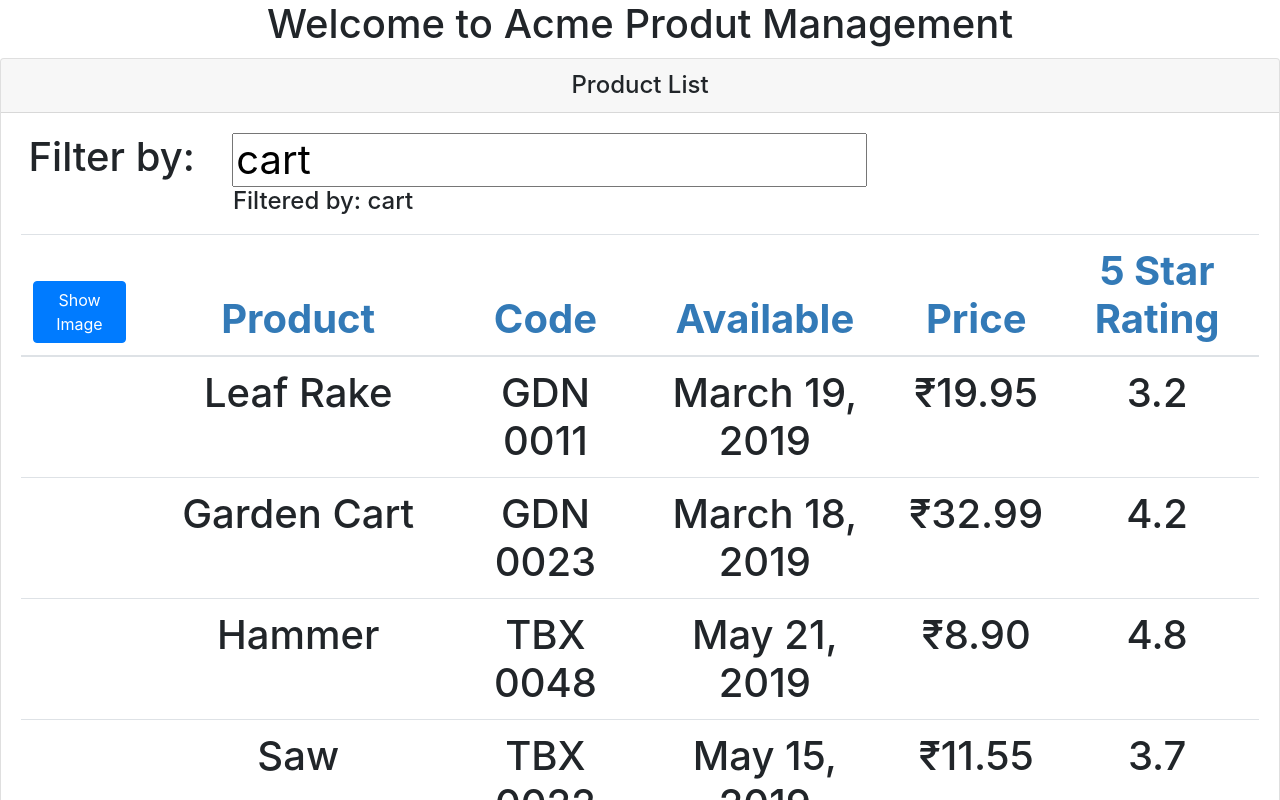
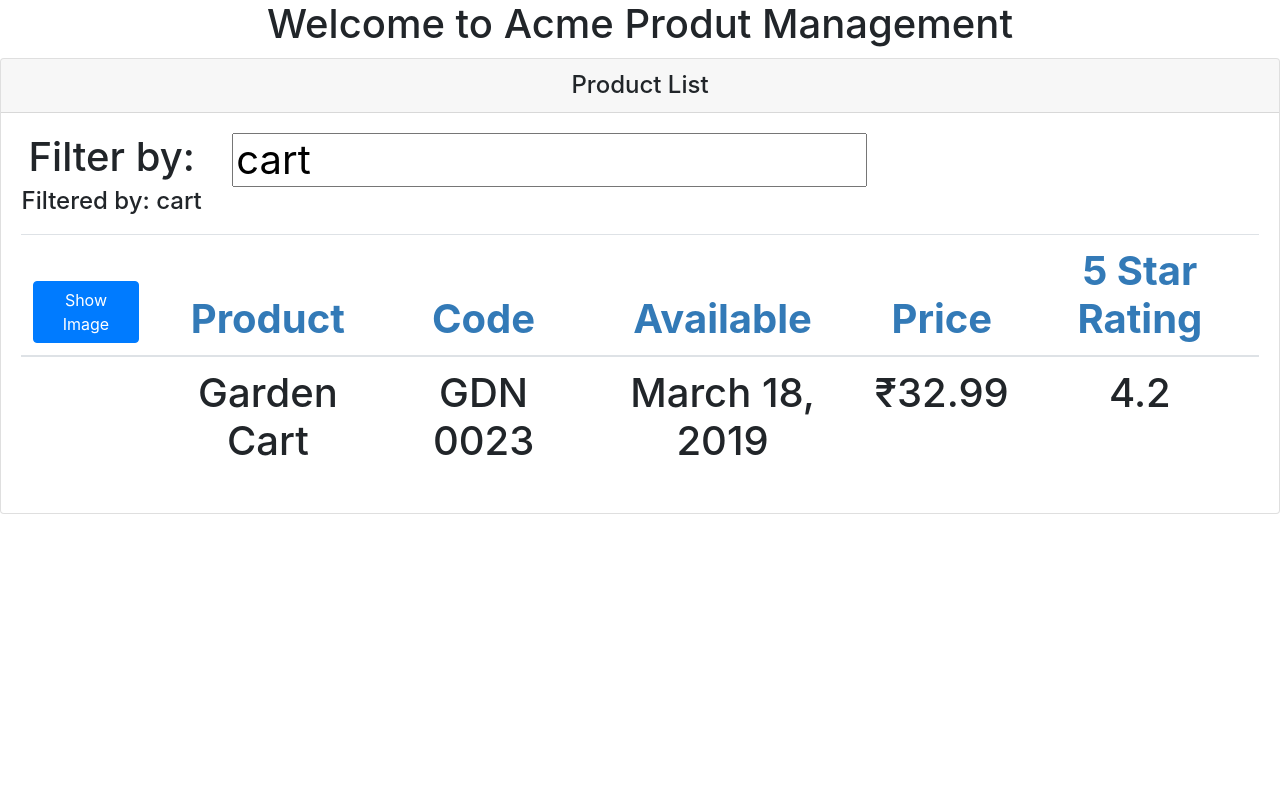
Before and after one commit to dklpu/Angular, an Angular app: page / in a window 1280 px wide. Shown: the top 800 px of the page. Built offline with nearby package versions, Linux system fonts and the light colour scheme.

Commit message:
Changes for filter product

```diff
--- a/src/app/products/product-list.component.html
+++ b/src/app/products/product-list.component.html
@@ -10,7 +10,7 @@
         </div>
       </div>
       <div class='row'>
-        <div class='col-md-6'>
+        <div class='col-md-2'>
           <h4>Filtered by: {{listFilter}}</h4>
         </div>
       </div>
@@ -32,7 +32,7 @@
             </tr>
           </thead>
           <tbody>
-          <tr *ngFor='let product of products'>
+          <tr *ngFor='let product of filteredProduct'>
             <td><img *ngIf ='showImage' [src]='product.imageUrl' [title]='product.productName' [style.width.px]='imageWidth' style.margin.px={{imageMargin}}></td>
             <td>{{product.productName}}</td>
             <td>{{product.productCode | uppercase | convertToSpaces: '-'}}</td>
--- a/src/app/products/product-list.component.ts
+++ b/src/app/products/product-list.component.ts
@@ -13,7 +13,16 @@ export class ProductListComponent implements OnInit
     imageWidth:number=50;
     imageMargin:number=2;
     showImage:boolean=false;
-    listFilter:string='cart';
+    // listFilter:string='cart';
+    _listFilter:string;
+    get listFilter():string{
+      return this._listFilter;
+    }
+    set listFilter(value:string){
+      this._listFilter=value;
+      this.filteredProduct=this.listFilter?this.performFilter(this.listFilter):this.products;
+    }
+    filteredProduct:IProduct[];
     products:IProduct[]=[
       {
               "productId": 1,
@@ -66,9 +75,21 @@ export class ProductListComponent implements OnInit
               "imageUrl": "assets/images/xbox-controller.png"
             }
           ];
+
+          constructor() {
+            this.filteredProduct=this.products;
+            this.listFilter='cart';
+
+          }
           toggleImage():void
           {
             this.showImage=!this.showImage;
+          }
+          performFilter(filterBy:string):IProduct[]
+          {
+filterBy=filterBy.toLocaleLowerCase();
+return this.products.filter((product:IProduct)=>
+product.productName.toLocaleLowerCase().indexOf(filterBy)!==-1)
           }
           ngOnInit(): void {
             console.log('On init Appliation starts');
```
Also changed, not shown: 1 other file (tests, documents, lock files or other folders).
